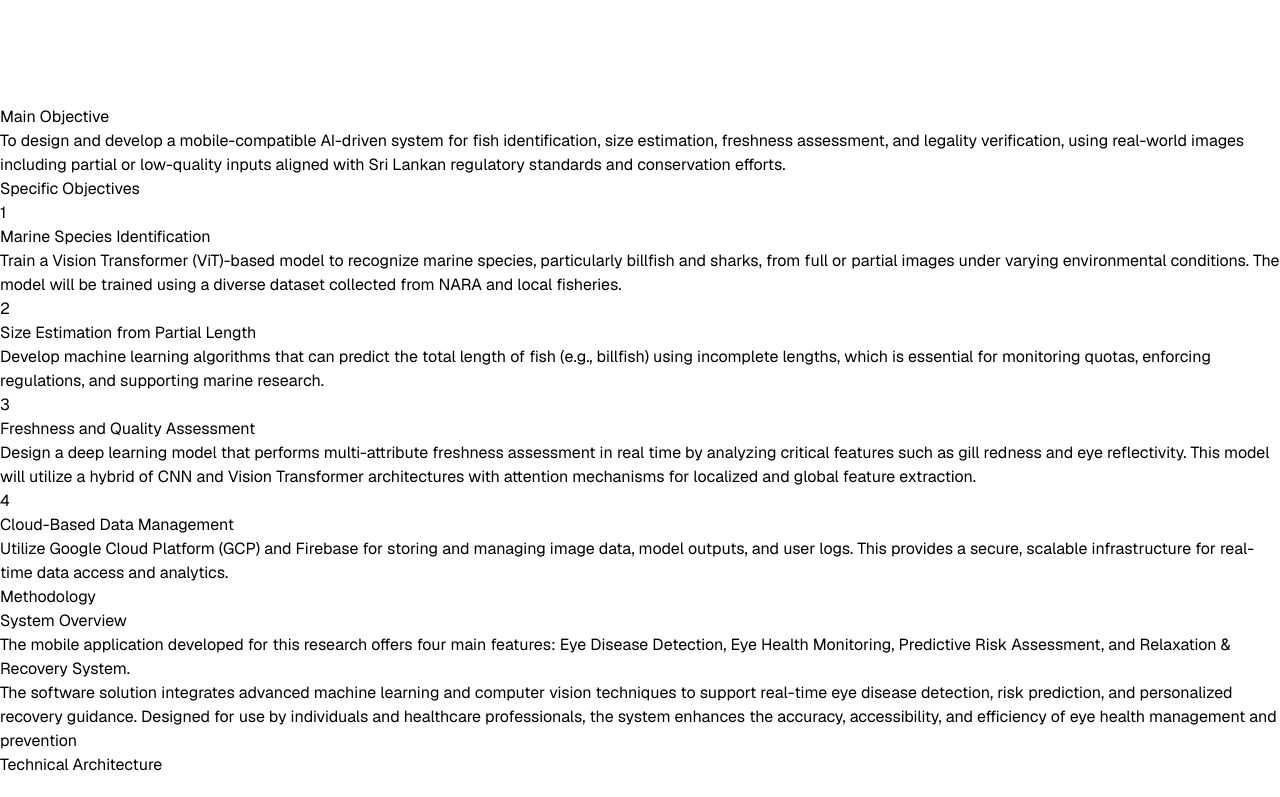
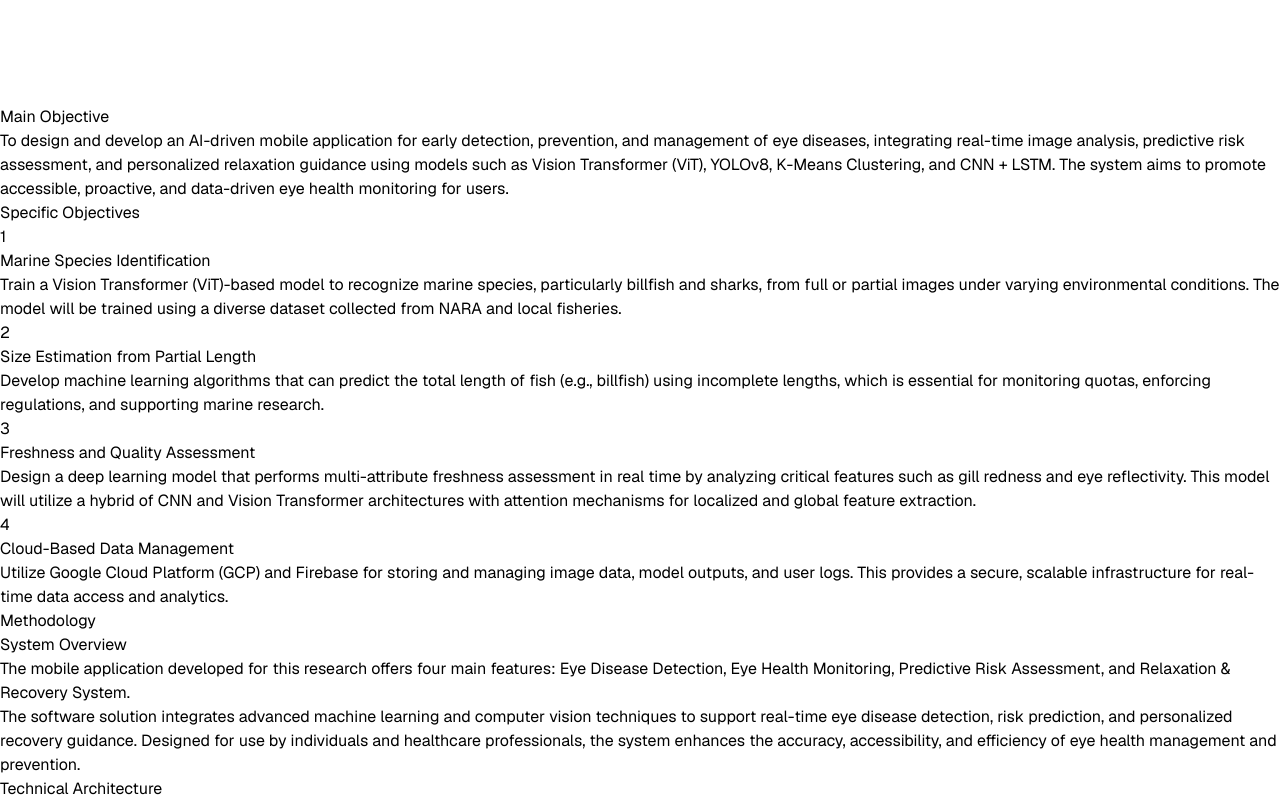
Before and after one commit to AchinthaDavidson/fish-identification-web, a Next.js app: page / in a window 1280 px wide. Shown: the part 3706-4503 px from the top of the page. Built offline with nearby package versions, Linux system fonts and the light colour scheme.

Commit message:
Update index.tsx

```diff
--- a/src/pages/index.tsx
+++ b/src/pages/index.tsx
@@ -440,10 +440,10 @@ export default function Home() {
                 <h3 className="text-2xl font-bold text-gray-900">Main Objective</h3>
               </div>
               <p className="text-lg text-gray-700 leading-relaxed">
-                To design and develop a mobile-compatible AI-driven system for fish identification, size
-                estimation, freshness assessment, and legality verification, using real-world images
-                including partial or low-quality inputs aligned with Sri Lankan regulatory standards and
-                conservation efforts.
+                To design and develop an AI-driven mobile application for early detection, prevention,
+                and management of eye diseases, integrating real-time image analysis, predictive risk assessment,
+                and personalized relaxation guidance using models such as Vision Transformer (ViT), YOLOv8, K-Means Clustering,
+                and CNN + LSTM. The system aims to promote accessible, proactive, and data-driven eye health monitoring for users.
               </p>
             </div>
 
@@ -546,7 +546,7 @@ export default function Home() {
               <p className="text-lg text-gray-700 leading-relaxed">
                 The software solution integrates advanced machine learning and computer vision techniques to support
                 real-time eye disease detection, risk prediction, and personalized recovery guidance. Designed for use by individuals
-                and healthcare professionals, the system enhances the accuracy, accessibility, and efficiency of eye health management and prevention
+                and healthcare professionals, the system enhances the accuracy, accessibility, and efficiency of eye health management and prevention.
               </p>
             </div>
 
@@ -600,10 +600,10 @@ export default function Home() {
                       </svg>
                     </div>
                     <div>
-                      <h4 className="text-xl font-semibold text-gray-900 mb-2">Billfish Size Estimation</h4>
+                      <h4 className="text-xl font-semibold text-gray-900 mb-2">Eye Disease Detection</h4>
                       <p className="text-gray-600">
-                        Utilizes linear regression based on pre-dorsal length measurements to accurately estimate
-                        total fish length, crucial for monitoring quotas and enforcing regulations.
+                        Utilizes the Vision Transformer (ViT) model to accurately detect common eye diseases such as cataract,
+                        conjunctivitis, and uveitis from ocular images, ensuring early and precise diagnosis.
                       </p>
                     </div>
                   </div>
@@ -617,11 +617,10 @@ export default function Home() {
                       </svg>
                     </div>
                     <div>
-                      <h4 className="text-xl font-semibold text-gray-900 mb-2">Species Identification</h4>
+                      <h4 className="text-xl font-semibold text-gray-900 mb-2">Eye Health Monitoring and Predictive Risk Assessment</h4>
                       <p className="text-gray-600">
-                        Implements YOLOv8 for billfish and demersal fish identification, combined with CNN-based
-                        similarity learning for shark species recognition, ensuring accurate classification even
-                        with partial images.
+                        Implements YOLOv8 to identify eye redness and monitor screen usage patterns, providing personalized break reminders.
+                        Employs K-Means Clustering to classify users into high, medium, and low-risk categories, enabling tailored preventive recommendations.
                       </p>
                     </div>
                   </div>
@@ -635,10 +634,10 @@ export default function Home() {
                       </svg>
                     </div>
                     <div>
-                      <h4 className="text-xl font-semibold text-gray-900 mb-2">Quality Assessment</h4>
+                      <h4 className="text-xl font-semibold text-gray-900 mb-2">Relaxation & Recovery System</h4>
                       <p className="text-gray-600">
-                        Employs advanced image processing techniques to analyze visual cues such as texture and color,
-                        providing real-time assessment of fish quality and freshness.
+                        Uses a CNN + LSTM architecture to analyze recorded eye exercise videos, determine execution accuracy,
+                        and offer guided relaxation practices to support effective recovery and long-term eye wellness.
                       </p>
                     </div>
                   </div>
@@ -782,7 +781,7 @@ export default function Home() {
                 <div className="absolute -left-5 w-10 h-10 bg-blue-600 rounded-full flex items-center justify-center text-white font-bold text-lg shadow-lg">Jun</div>
                 <div className="bg-white p-6 rounded-xl shadow-md border border-blue-100">
                   <h3 className="text-xl font-semibold text-gray-900 mb-2">Research Paper <span className="text-sm text-gray-500">(June 2025)</span></h3>
-                  <p className="text-gray-700 mb-2">Research paper based on the Project completed</p>
+                  <p className="text-gray-700 mb-2">Research paper based on the Project completed.</p>
                   <span className="inline-block bg-blue-100 text-blue-700 px-3 py-1 rounded-full text-xs font-semibold">Marks Allocated: 10</span>
                 </div>
               </li>
```
